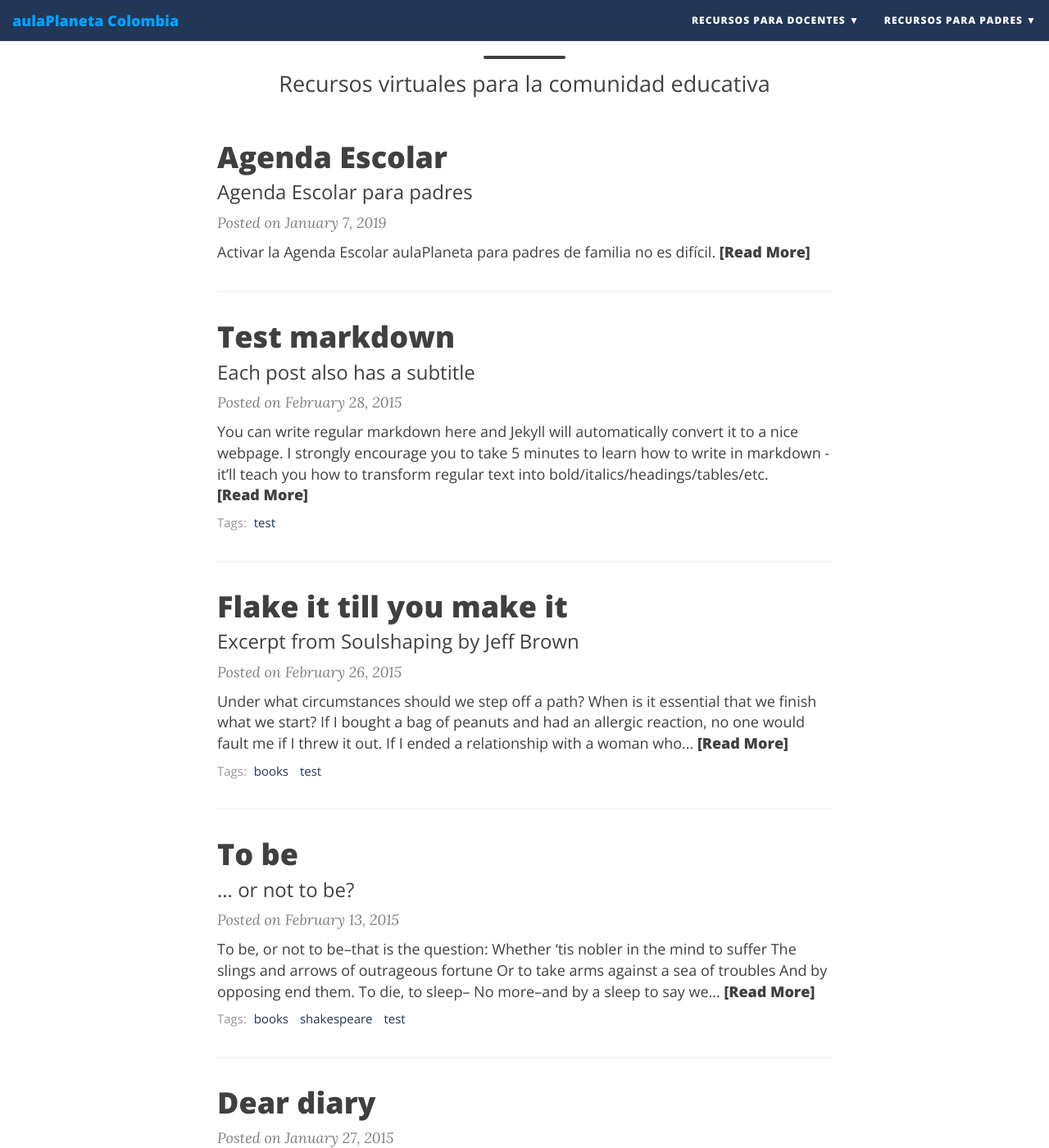
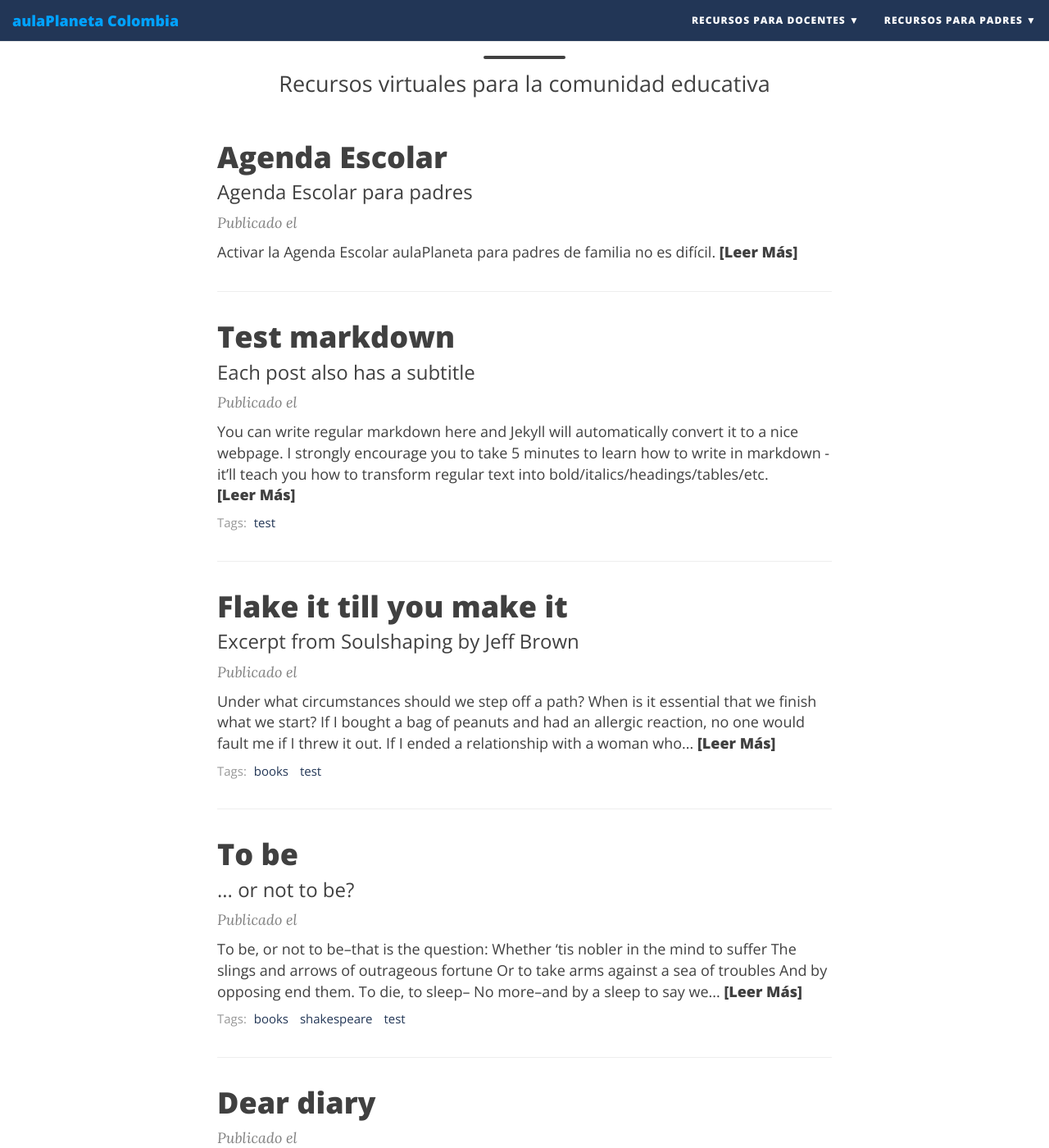
Before and after one commit to AulaPlanetaColombia/AulaPlanetaColombia.github.io, a Jekyll site: the page built from index.html, in a window 1280 px wide and 1400 px high, scrolled down 253 px. Shown: the whole window at 82% size. Built offline with Jekyll 4.4.1, drawn with Linux system fonts in a browser that asks for light colours; nearby versions of some CDN libraries; the list of posts is cut into pages by our own code; some of the changed text lies outside the part shown.

Commit message:
ENG 2 SPA

```diff
--- a/_includes/header.html
+++ b/_includes/header.html
@@ -36,7 +36,7 @@
 		  {% endif %}
 
 		  {% if include.type == "post" %}
-		  <span class="post-meta">Publicado el {{ page.date | date: "%-d %B, %Y" }}</span>
+		  <span class="post-meta">Publicado el {{ page.date | date: "%-d de %B de %Y" }}</span>
 		  {% endif %}
         </div>
       </div>
@@ -61,7 +61,7 @@
 		  {% endif %}
 
 		  {% if include.type == "post" %}
-		  <span class="post-meta">Publicado el {{ page.date | date: "%-d %B, %Y" }}</span>
+		  <span class="post-meta">Publicado el {{ page.date | date: "%-d de %B de %Y" }}</span>
 		  {% endif %}
         </div>
       </div>
--- a/index.html
+++ b/index.html
@@ -19,7 +19,7 @@ use-site-title: true
     </a>
 
     <p class="post-meta">
-      Posted on {{ post.date | date: "%B %-d, %Y" }}
+      Publicado el {{ page.date | date: "%-d de %B de %Y" }}
     </p>
 
     <div class="post-entry-container">
@@ -34,7 +34,7 @@ use-site-title: true
         {{ post.excerpt | strip_html | xml_escape | truncatewords: site.excerpt_length }}
         {% assign excerpt_word_count = post.excerpt | number_of_words %}
         {% if post.content != post.excerpt or excerpt_word_count > site.excerpt_length %}
-          <a href="{{ post.url | prepend: site.baseurl }}" class="post-read-more">[Read&nbsp;More]</a>
+          <a href="{{ post.url | prepend: site.baseurl }}" class="post-read-more">[Leer&nbsp;Más]</a>
         {% endif %}
       </div>
     </div>
```
Also changed, not shown: other parts of index.html (+2 -2 lines).
